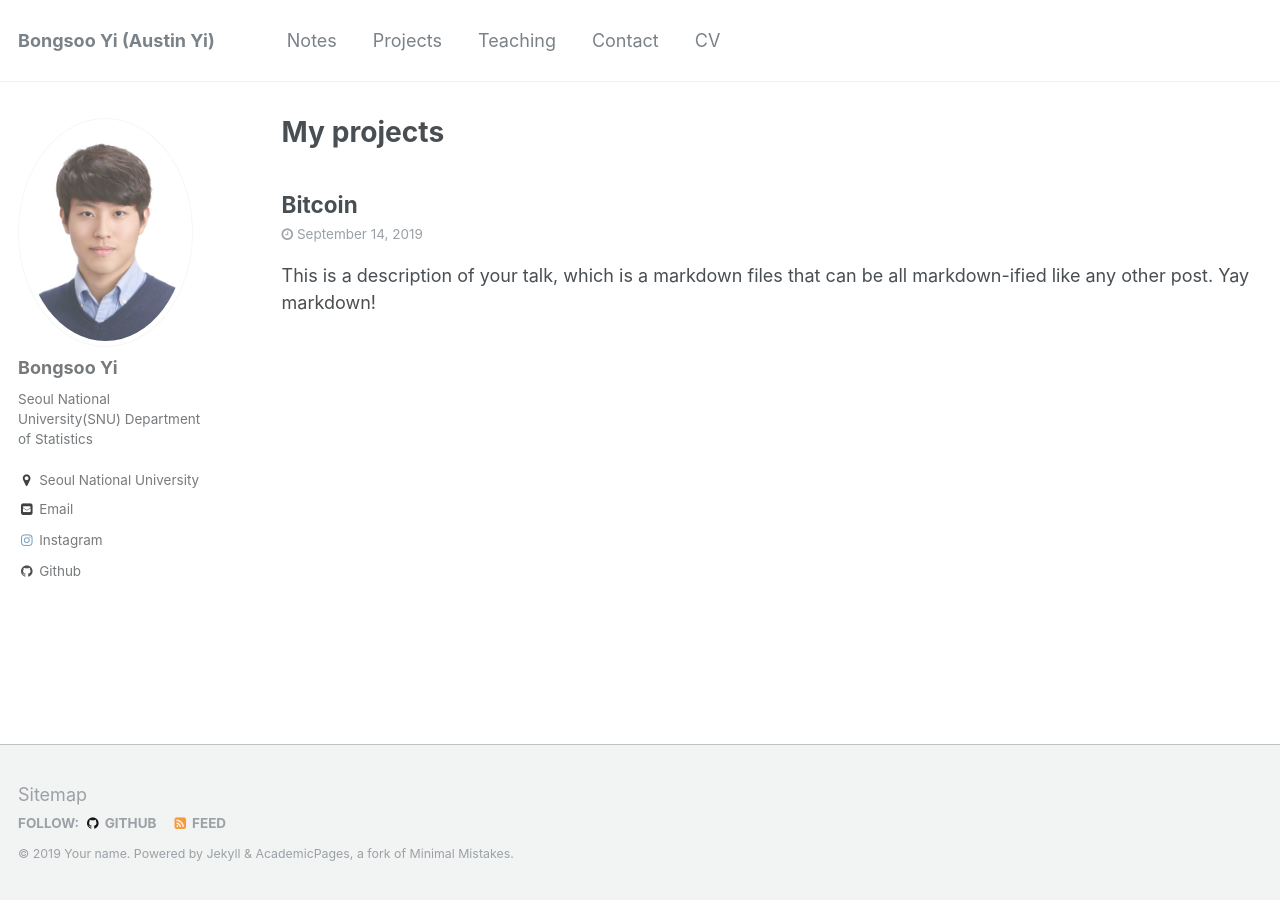
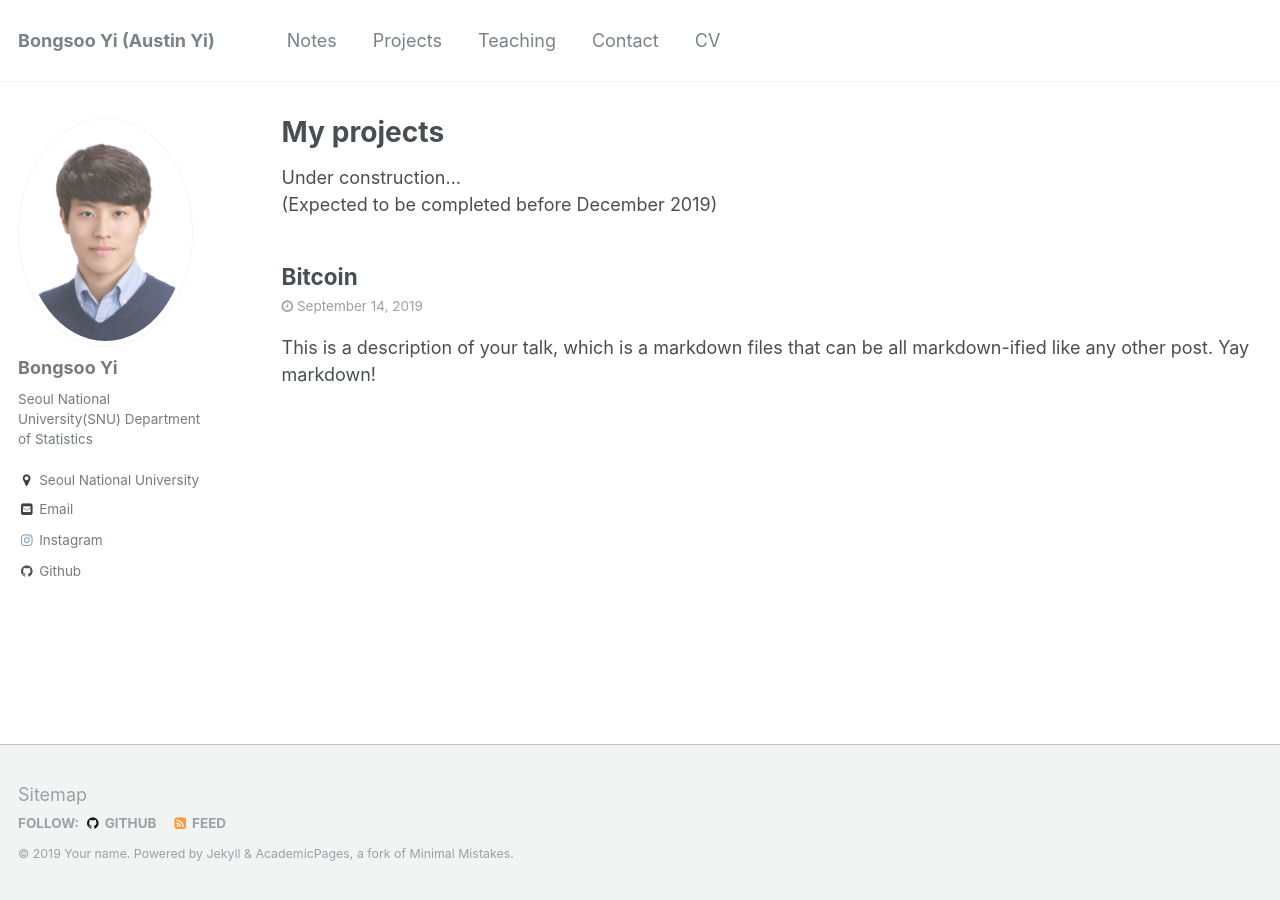
Before and after one commit to austinyi/austinyi.github.io, a Jekyll site: the page built from _pages/talks.md, in a window 1280 px wide. Built offline with Jekyll 4.4.1, drawn with Linux system fonts in a browser that asks for light colours.

Commit message:
Update and rename talks.html to talks.md

```diff
--- a/_pages/talks.html
+++ b/_pages/talks.md
@@ -5,6 +5,9 @@ permalink: /projects/
 author_profile: true
 ---
 
+Under construction...
+(Expected to be completed before December 2019)
+
 
 {% for post in site.talks reversed %}
   {% include archive-single-talk.html %}
```
